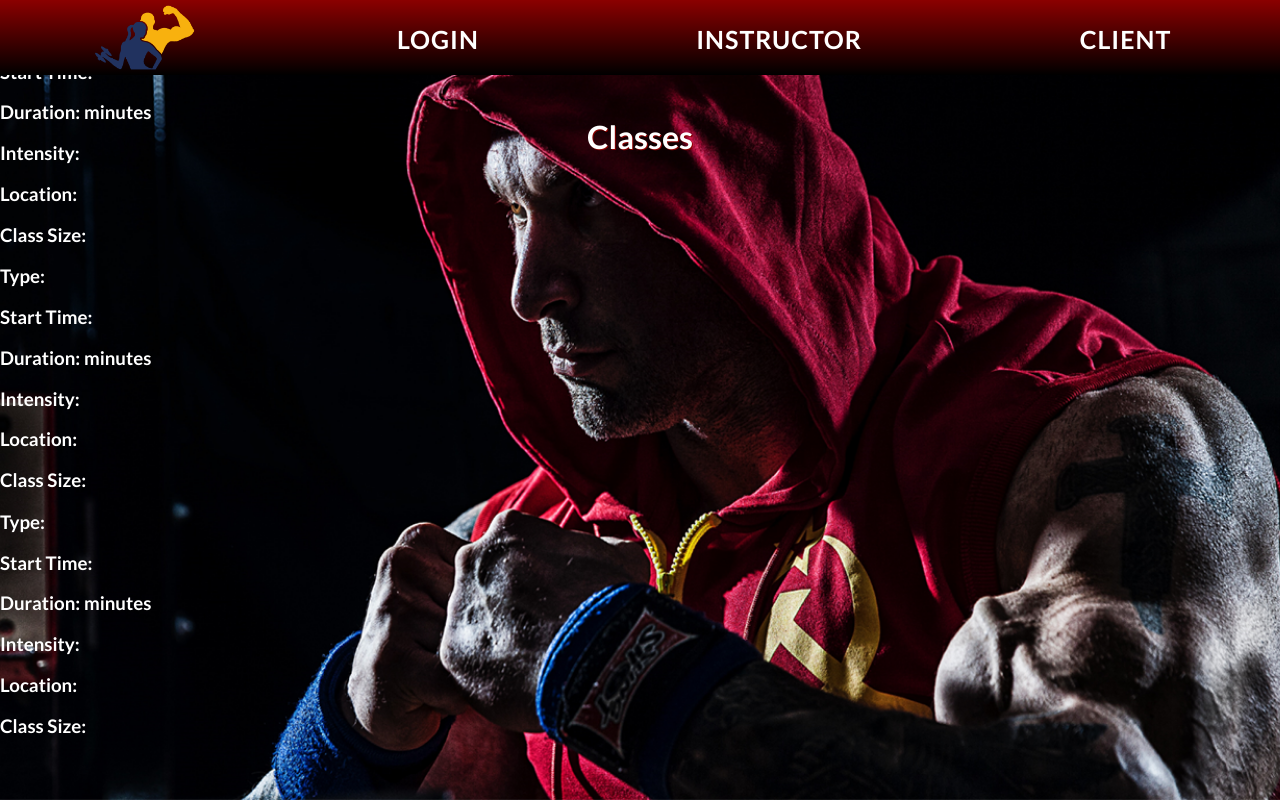
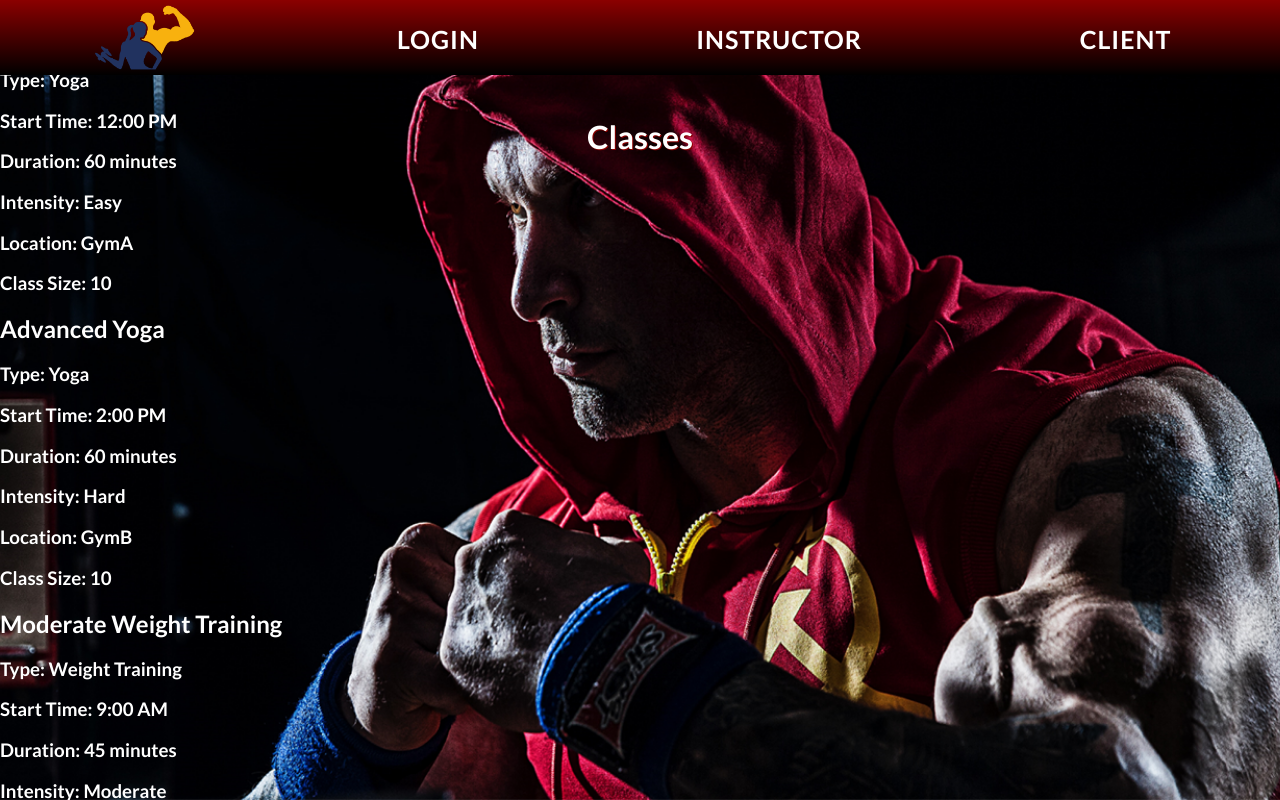
Before and after one commit to Build-Week-AnywhereFitness-1021/front-end, a React (Create React App) app: page /classes in a window 1280 px wide. Built offline with nearby package versions, Linux system fonts and the light colour scheme; no server answers.

Commit message:
dummy data linked up.

```diff
--- a/src/components/Cards/ClassCard.js
+++ b/src/components/Cards/ClassCard.js
@@ -1,6 +1,6 @@
 import React from "react";
 import { useHistory } from "react-router-dom";
-import 'HomeCards.css';
+import './HomeCards.css';
 
 export const AvailableClassCard = (props) => {
     const { card } = props;
--- a/src/components/Classes/ClassForm.js
+++ b/src/components/Classes/ClassForm.js
@@ -1,7 +1,6 @@
 import React, { useState } from 'react';
 import {connect} from 'react-redux';
 import { useHistory } from 'react-router';
-// import { StyledClassForm } from '../styled-components/StyledClassForm';
 import styled from 'styled-components';
 import { addClass } from '../../actions/index';
 
--- a/src/components/Classes/ClassesList.js
+++ b/src/components/Classes/ClassesList.js
@@ -1,57 +1,58 @@
 import React, { useEffect, useState } from "react";
 import axiosWithAuth from '../Login/utils/axiosWithAuth';
-import Class from "./ClassComponent";
+import ClassComponent from "./ClassComponent";
+import ClassCard from '../Cards/ClassCard';
 import initialClassesList from '../dummyData/initialClassesList';
 
 const ClassesList = () => {
     // const [classes, setClasses] = useState([]);
-    const [classes, setClasses] = useState(initialClassesList);
+    const [classes, setClasses] = useState([]);
 
-    const fetchClasses = () => {
-        return axiosWithAuth()
-            .get("/classes")
-            .then((res) => {
-                return res;
-            })
-            .catch((err) => {
-                console.log(err);
-            });
-    };
+    // const fetchClasses = () => {
+    //     return axiosWithAuth()
+    //         .get("/classes")
+    //         .then((res) => {
+    //             return res;
+    //         })
+    //         .catch((err) => {
+    //             console.log(err);
+    //         });
+    // };
 
     useEffect(() => {
-        fetchClasses()
-            .then((res) => {
-                setClasses(res.data);
-            })
-            .catch((err) => {
-                console.log(err);
-            });
+        // fetchClasses()
+        //     .then((res) => {
+        //         setClasses(res.data);
+        //     })
+        //     .catch((err) => {
+        //         console.log(err);
+        //     });
+        setClasses(initialClassesList)
     }, []);
 
-    const handleFetch = () => {
-        fetchClasses()
-            .then((res) => {
-                setClasses(res.data);
-            })
-            .catch((err) => {
-                console.log(err);
-            });
-    };
+    // const handleFetch = () => {
+    //     fetchClasses()
+    //         .then((res) => {
+    //             setClasses(res.data);
+    //         })
+    //         .catch((err) => {
+    //             console.log(err);
+    //         });
+    // };
 
-    const handleDelete = (id) => {
-        axiosWithAuth()
-            .delete(`/classes/${id}`)
-            .then((res) => {
-                fetchClasses()
-                    .then((res) => {
-                        setClasses(res.data);
-                    })
-                    .catch((err) => {
-                        console.log(err);
-                    });
-            });
-    };
-
+    // const handleDelete = (id) => {
+    //     axiosWithAuth()
+    //         .delete(`/classes/${id}`)
+    //         .then((res) => {
+    //             fetchClasses()
+    //                 .then((res) => {
+    //                     setClasses(res.data);
+    //                 })
+    //                 .catch((err) => {
+    //                     console.log(err);
+    //                 });
+    //         });
+    // };
     console.log(classes);
     return (
         <div className="cardHolder">
@@ -59,11 +60,11 @@ const ClassesList = () => {
             <div className="cards">
                 {classes.map((item) => {
                     return (
-                        <Class
+                        <ClassComponent
                             classNew={item}
-                            key={item.class_id}
-                            handleDelete={handleDelete}
-                            handleFetch={handleFetch}
+                            key={item.id}
+                            // handleDelete={handleDelete}
+                            // handleFetch={handleFetch}
                         />
                     );
                 })}
--- a/src/components/dummyData/initialClassesList.js
+++ b/src/components/dummyData/initialClassesList.js
@@ -1,36 +1,36 @@
 const initialClassesList = [
     {
       id: 1,
-      theClassName: "Beginner Yoga",
-      classType: "Yoga",
-      classStartTime: "12:00 PM",
-      classDuration: "60",
-      classIntensity: "Easy",
-      classLocation: "GymA",
+      class_name: "Beginner Yoga",
+      type: "Yoga",
+      startTime: "12:00 PM",
+      duration: "60",
+      intensity: "Easy",
+      location: "GymA",
       numberAttendees: 5,
-      maxClassSize: 10,
+      size: 10,
     },
     {
       id: 2,
-      theClassName: "Advanced Yoga",
-      classType: "Yoga",
-      classStartTime: "2:00 PM",
-      classDuration: "60",
-      classIntensity: "Hard",
-      classLocation: "GymB",
+      class_name: "Advanced Yoga",
+      type: "Yoga",
+      startTime: "2:00 PM",
+      duration: "60",
+      intensity: "Hard",
+      location: "GymB",
       numberAttendees: 7,
-      maxClassSize: 10,
+      size: 10,
     },
     {
       id: 3,
-      theClassName: "Moderate Weight Training",
-      classType: "Weight Training",
-      classStartTime: "9:00 AM",
-      classDuration: "45",
-      classIntensity: "Moderate",
-      classLocation: "GymC",
+      class_name: "Moderate Weight Training",
+      type: "Weight Training",
+      startTime: "9:00 AM",
+      duration: "45",
+      intensity: "Moderate",
+      location: "GymC",
       numberAttendees: 12,
-      maxClassSize: 20,
+      size: 20,
     },
   ];
 
```
Also changed, not shown: 1 other file (tests, documents, lock files or other folders).
